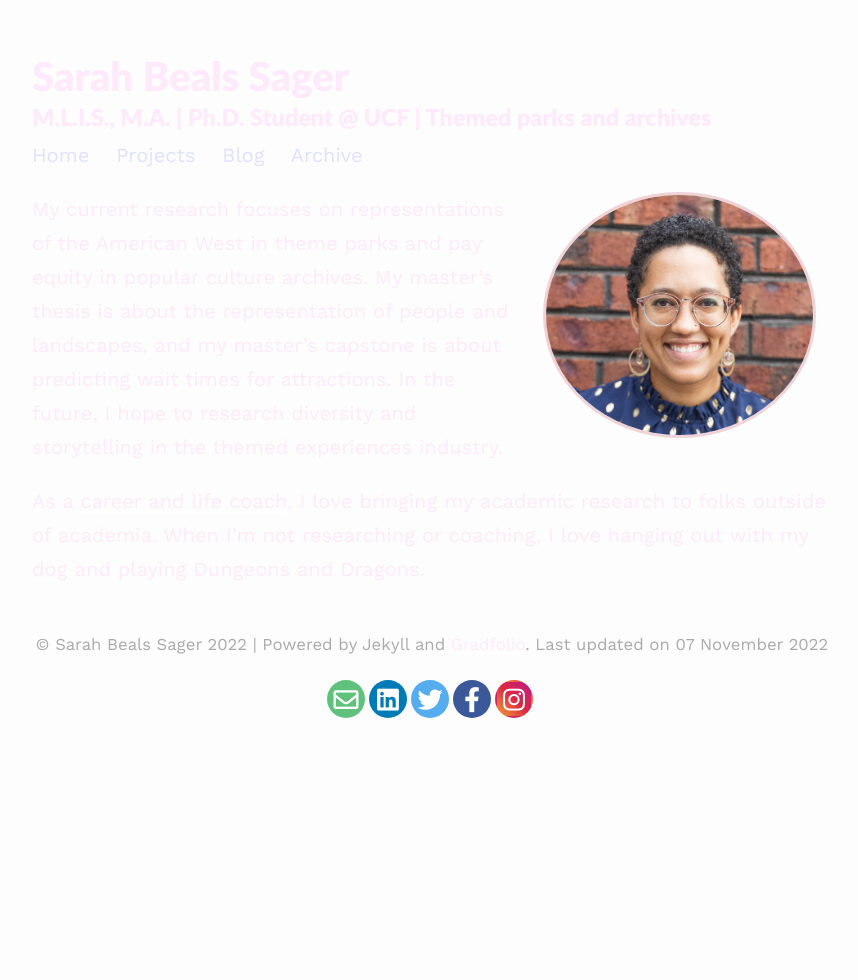
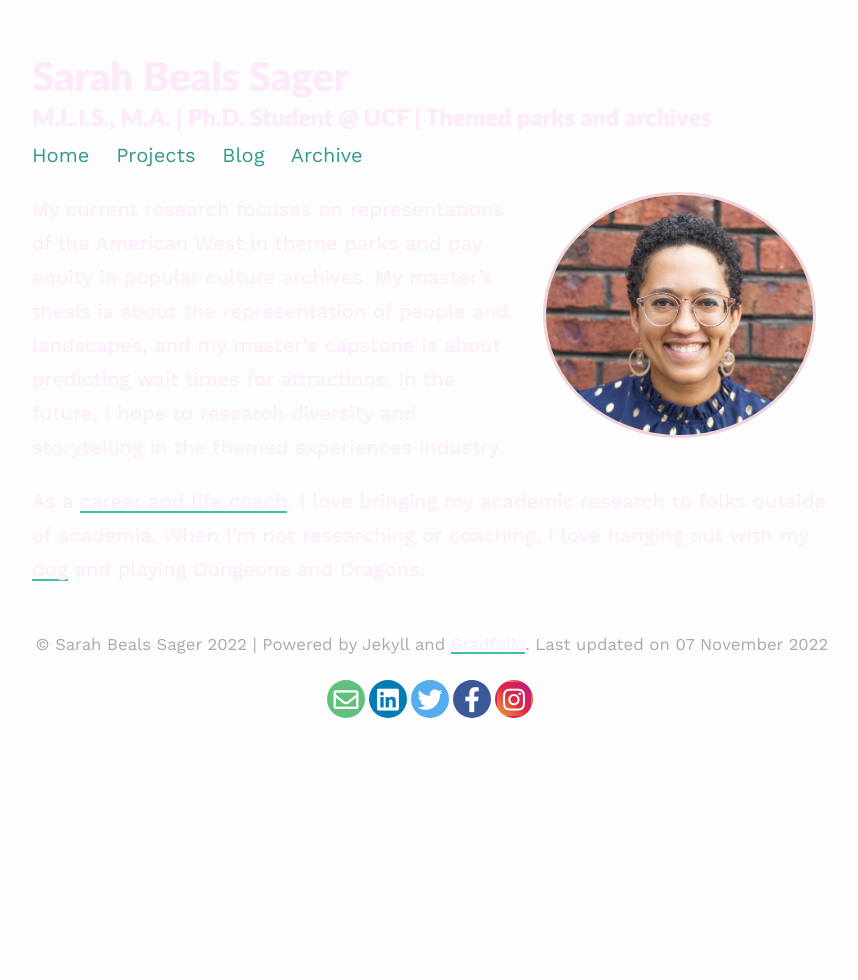
Before and after one commit to ThatGryffindork/gradfolio2022, a Jekyll site: the page built from index.md, in a window 1280 px wide. Shown: the whole page, without its empty margins (208-1066 px from the left). Built offline with Jekyll 4.4.1, drawn with Linux system fonts in a browser that asks for light colours; nearby versions of some CDN libraries.

Commit message:
Update variables.scss

```diff
--- a/assets/css/_sass/variables.scss
+++ b/assets/css/_sass/variables.scss
@@ -8,7 +8,7 @@ $spacing-unit:     30px;
 $light-gray: #efd3d7;
 $text-color:       #feeafa;
 $background-color: #8e9aaf;
-$brand-color:      #dee2ff;
+$brand-color:      #339989;
 
 // Color scheme for light
 $body-bg: #fdfdfd;
```
